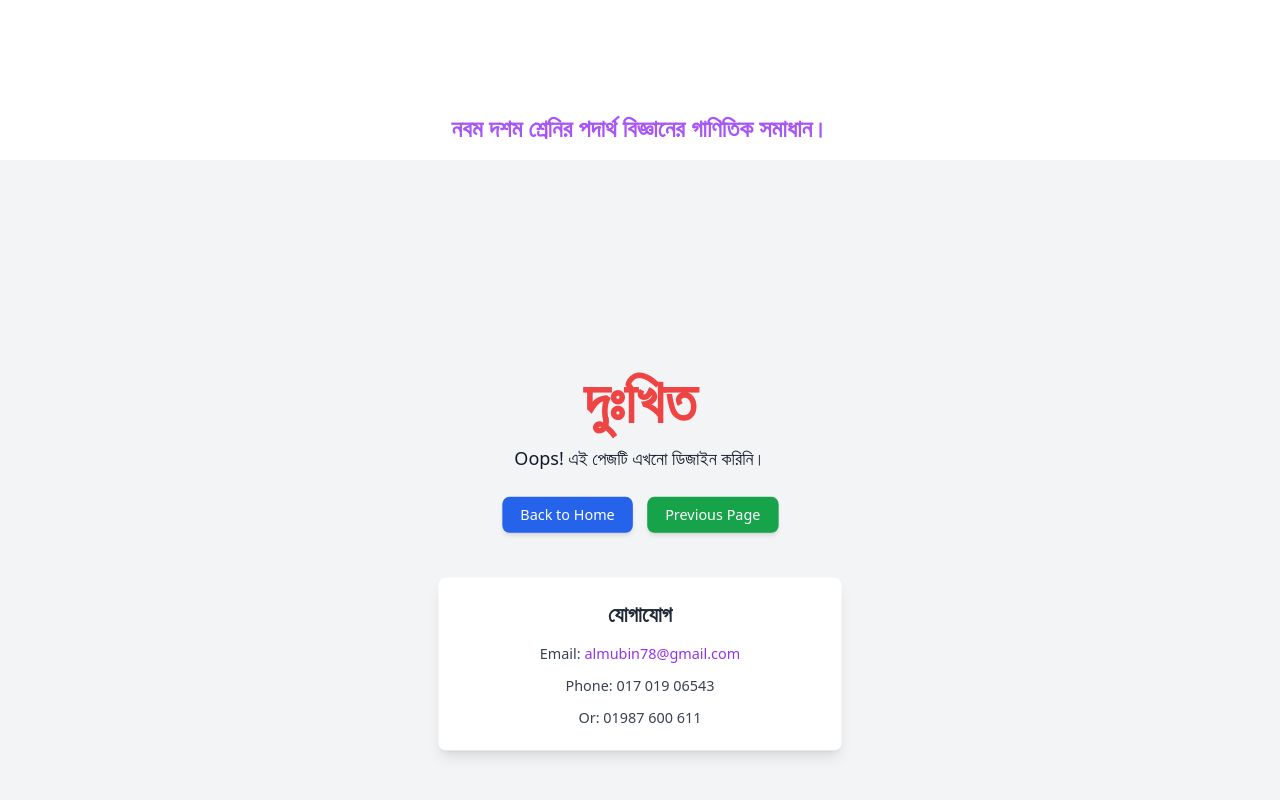
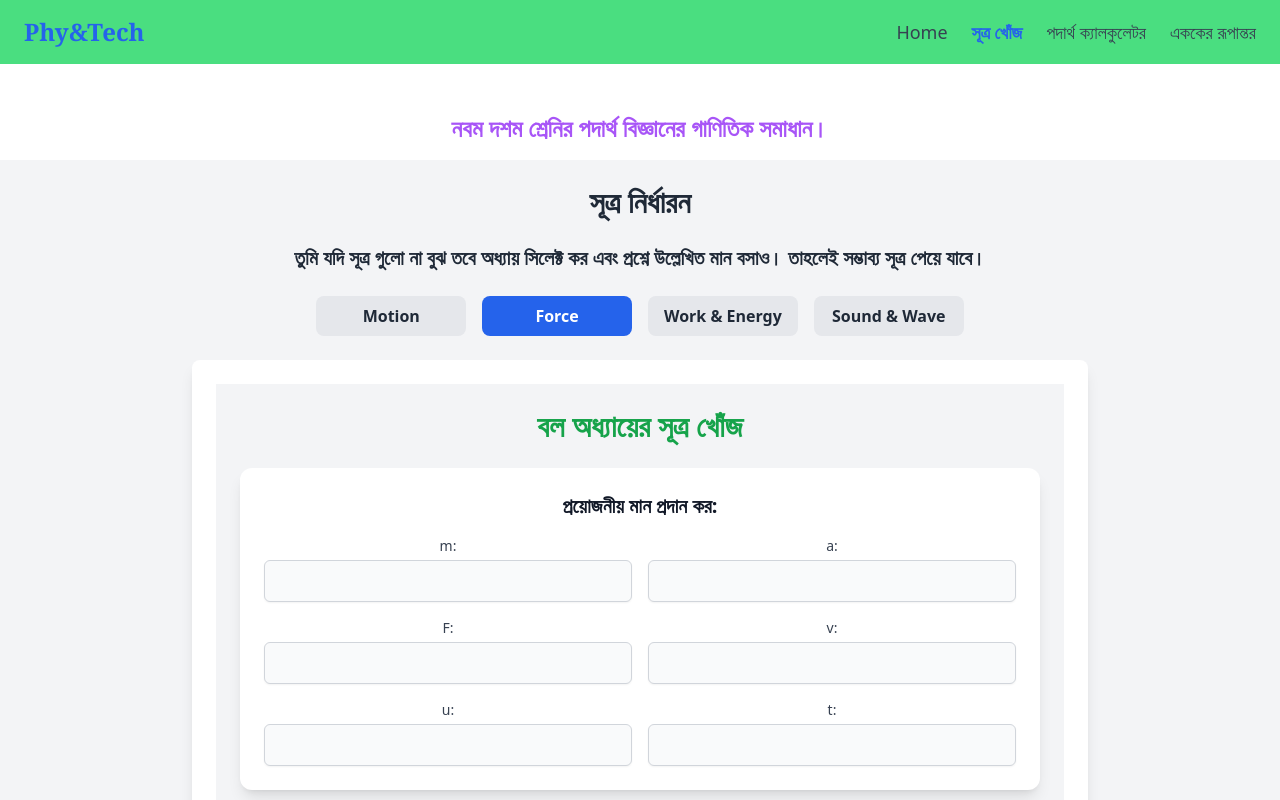
Before and after one commit to almubin78/Physics-Problems-solving-website, a React (Create React App) app: page /laws-selection/force in a window 1280 px wide. Shown: the top 800 px of the page. Built offline with nearby package versions, Linux system fonts and the light colour scheme.

Commit message:
Error page and force data change logic

```diff
--- a/src/CommonPages/ErrorPage.js
+++ b/src/CommonPages/ErrorPage.js
@@ -34,7 +34,7 @@ const ErrorPage = () => {
           to="/"
           className="mt-6 px-5 py-2 bg-blue-600 text-white rounded-lg shadow-md hover:bg-blue-700 transition"
         >
-          Back to Home
+          প্রথম পাতায় ফিরে যাও
         </Link>
 
         {/* Previous Page Button */}
@@ -42,7 +42,7 @@ const ErrorPage = () => {
           onClick={() => navigate(-1)} // Go back to the previous page
           className="mt-6 px-5 py-2 bg-green-600 text-white rounded-lg shadow-md hover:bg-green-700 transition"
         >
-          Previous Page
+          আগের পাতায় ফিরে যাও
         </button>
       </motion.div>
 
--- /dev/null
+++ b/src/DataForFindingFormula/forceFinderData.js
@@ -0,0 +1,7 @@
+export const forceFinderData = [
+    { formula: 'F = ma', required: ['m', 'a'], compute: (vals) => (vals.m * vals.a) },
+    { formula: 'F = m(v-u)/t', required: ['m', 'v','u','t'],exclude:['a'] ,compute: (vals) => (vals.m * (vals.v - vals.u)/vals.t) },
+    { formula: 'a = F/m', required: ['F','m'],exclude:[] ,compute: (vals) => (vals.F /vals.m) },
+    { formula: 'a = (v-u)/t', required: ['v','u','t'],exclude:[''] ,compute: (vals) => (vals.F /vals.m) },
+
+  ];
--- a/src/DataForFindingFormula/motionFindFormulas.js
+++ b/src/DataForFindingFormula/motionFindFormulas.js
@@ -3,11 +3,11 @@ export const motionsFinderData = [
     { formula: 'a = ((v^2 - u^2) / 2s)', required: ['u', 'v', 's'],exclude: ['a','t'], compute: (vals) => ((vals.v * vals.v - vals.u * vals.u) / (2 * vals.s)) },
     { formula: 's = (ut + 0.5*a * t^2) এখানে a = (v-u)/t', required: ['u', 'v', 't'],exclude: ['a','s'], compute: (vals) => (vals.u * vals.t + 0.5 * vals.t * vals.t * ((vals.v - vals.u) / vals.t)) },
     { formula: 's = ((u + v) / 2) * t', required: ['u', 'v', 't'],exclude: ['a','s'], compute: (vals) => ((vals.u + vals.v) / 2) * vals.t },
-    { formula: 's = ut + 0.5 * a * t^2', required: ['u', 't', 'a'],exclude: ['v','s'], compute: (vals) => vals.u * vals.t + 0.5 * vals.a * vals.t ** 2 },
+    { formula: 's = ut + 0.5 * a * t^2', required: ['u', 't', 'a'],exclude: ['s'], compute: (vals) => vals.u * vals.t + 0.5 * vals.a * vals.t ** 2 },
     { formula: 's =  0.5 * a * t^2', required: [ 't', 'a'],exclude: ['v','s','u'], compute: (vals) =>  0.5 * vals.a * vals.t ** 2 },
     { formula: 's = vt', required: ['v', 't'], compute: (vals) => vals.v * vals.t, exclude: ['u'] }, // Add exclude condition for 's = vt'
     { formula: 's = ((v^2 - u^2) / 2a)', required: ['u', 'v', 'a'], compute: (vals) => ((vals.v * vals.v - vals.u * vals.u) / (2 * vals.a)) },
-    { formula: 'v^2 = u^2 + 2as', required: ['u', 'a', 's'],exclude: ['v','t'], compute: (vals) => Math.sqrt(vals.u ** 2 + 2 * vals.a * vals.s) },
+    { formula: 'v^2 = u^2 + 2as', required: ['u', 'a', 's'],exclude: [], compute: (vals) => Math.sqrt(vals.u ** 2 + 2 * vals.a * vals.s) },
     { formula: 'v = s/t', required: ['s', 't'],exclude: ['v','a'], compute: (vals) => vals.s / vals.t }, // Add exclude condition for 's = vt'
     { formula: 'v = at', required: ['a', 't'],exclude: ['s','v','u'], compute: (vals) => vals.a * vals.t }, // Add exclude condition for 's = vt'
     { formula: 'v = u + at', required: ['a', 't','u'],exclude: ['s','v'], compute: (vals) => vals.a * vals.t }, // Add exclude condition for 's = vt'
--- a/src/PhysicsLawSelection/CommonComponent/FormulaFinder.js
+++ b/src/PhysicsLawSelection/CommonComponent/FormulaFinder.js
@@ -61,7 +61,7 @@ const FormulaFinder = ({ title, variables, formulas }) => {
       {applicableFormulas.length > 0 && (
         <div className="mb-6 bg-white dark:bg-gray-800 shadow-lg rounded-xl p-6">
           <h2 className="text-lg font-semibold text-green-700 dark:text-green-300">
-            প্রযোজ্য সূত্র নির্বাচন করুন:
+            সম্ভাব্য সূত্র:
           </h2>
           <div className="flex flex-wrap gap-3 mt-3">
             {applicableFormulas.map((formula) => (
--- /dev/null
+++ b/src/PhysicsLawSelection/FormulaFinderChapter/FormulaFinderForForce.js
@@ -0,0 +1,16 @@
+import React from 'react';
+import FormulaFinder from '../CommonComponent/FormulaFinder';
+import { forceFinderData } from '../../DataForFindingFormula/forceFinderData';
+
+const FormulaFinderForForce = () => {
+    const variables = ['m','a','F','v','u','t']
+    return (
+        <FormulaFinder
+            title='বল অধ্যায়ের সূত্র খোঁজ'
+            variables={variables}
+            formulas={forceFinderData}
+        />
+    );
+};
+
+export default FormulaFinderForForce;
```
Also changed, not shown: src/router/router.js (+6 -1 lines).
